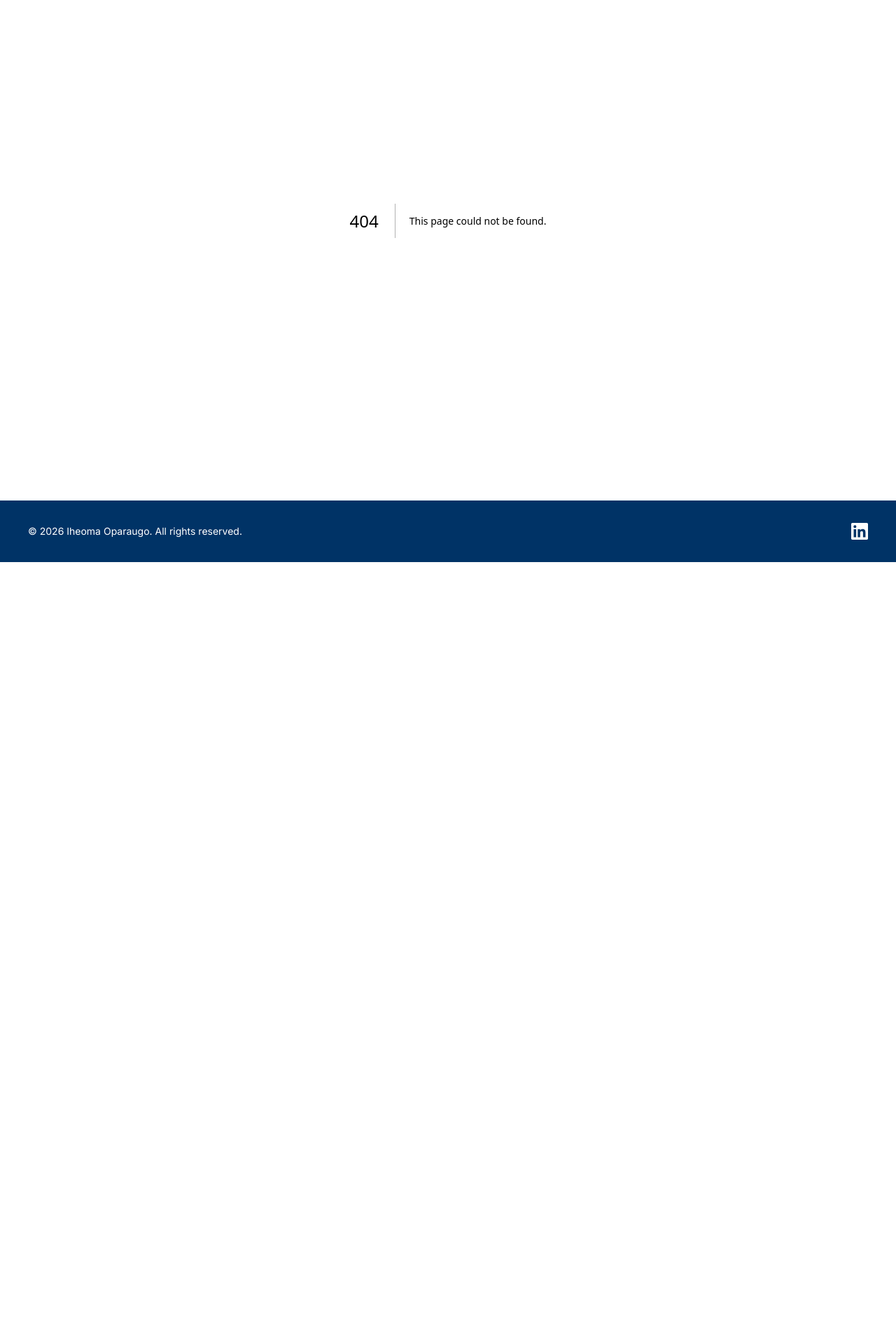
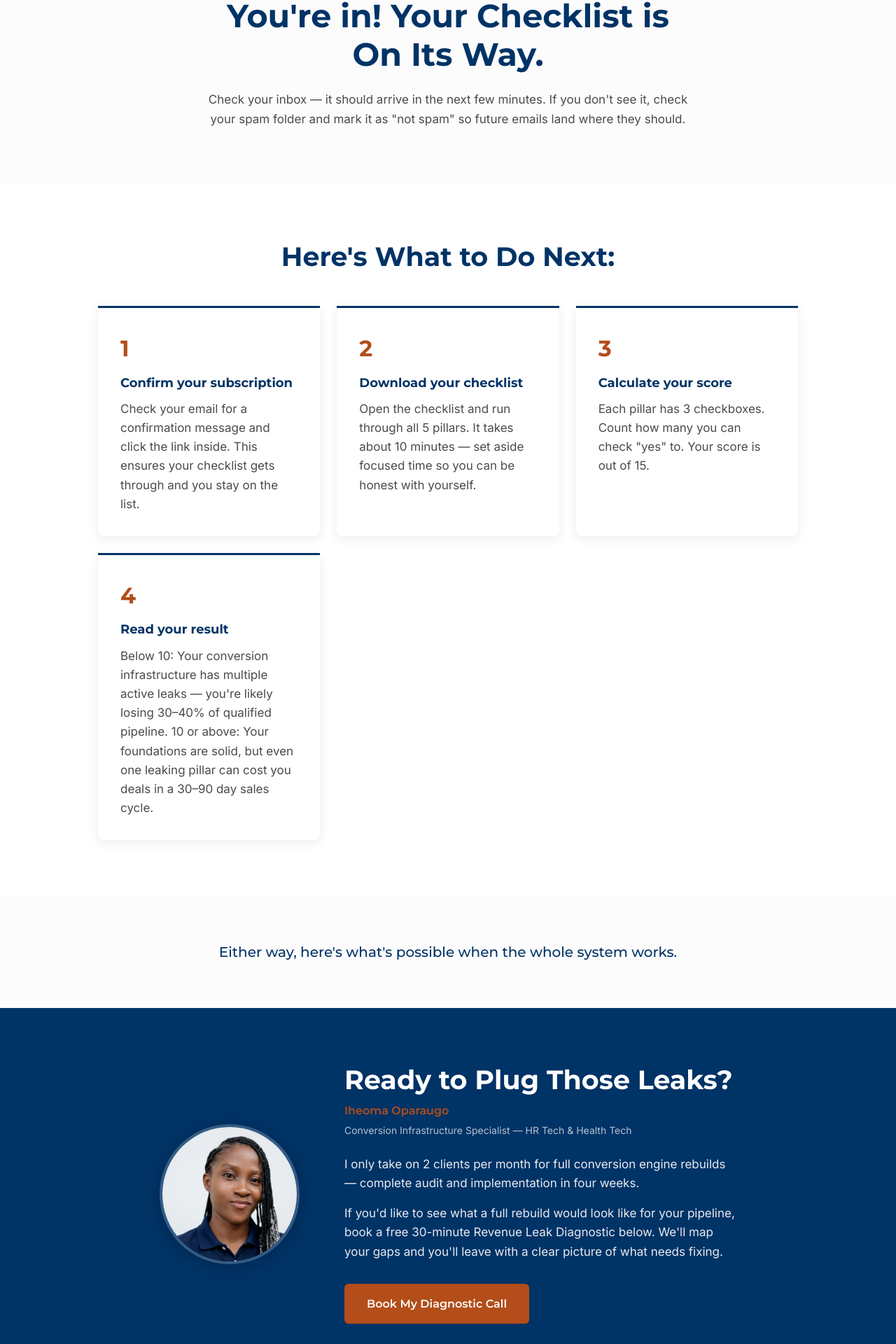
Before and after one commit to Homi011/iheoma-oparaugo, a Next.js app: page /thank-you in a window 1280 px wide. Before the commit this address had no page. Shown: the part 157-2077 px from the top of the page at 70% size. Before the commit the page ends 960 px from the top, so only its background shows below. Built offline with nearby package versions, Linux system fonts and the light colour scheme.

Commit message:
Build complete Thank You page

```diff
--- /dev/null
+++ b/app/thank-you/page.tsx
@@ -0,0 +1,104 @@
+'use client';
+import { useEffect } from 'react';
+import Link from 'next/link';
+
+export const metadata = {
+  robots: 'noindex, nofollow',
+};
+
+export default function ThankYou() {
+  useEffect(() => {
+    const params = new URLSearchParams(window.location.search);
+    const firstName = params.get('first_name');
+    const headline = document.getElementById('thank-you-headline');
+    if (headline) {
+      if (firstName) {
+        headline.textContent = `You're in, ${firstName}! Your Checklist is On Its Way.`;
+      } else {
+        headline.textContent = "You're in! Your Checklist is On Its Way.";
+      }
+    }
+  }, []);
+
+  return (
+    <>
+      {/* 7.2 HERO */}
+      <section style={{ backgroundColor: '#fcfcfc', padding: '80px 24px' }}>
+        <div style={{ maxWidth: '700px', margin: '0 auto', textAlign: 'center' }}>
+          <h1 id="thank-you-headline" style={{ fontFamily: 'Montserrat, sans-serif', fontWeight: 700, fontSize: 'clamp(32px, 4vw, 46px)', color: '#003366', lineHeight: 1.2, marginBottom: '24px' }}>
+            You're in! Your Checklist is On Its Way.
+          </h1>
+          <p style={{ fontFamily: 'Inter, sans-serif', fontSize: '17px', lineHeight: 1.6, color: '#4b4b4b' }}>
+            Check your inbox — it should arrive in the next few minutes. If you don't see it, check your spam folder and mark it as "not spam" so future emails land where they should.
+          </p>
+        </div>
+      </section>
+
+      {/* 7.3 WHAT TO DO NEXT */}
+      <section style={{ backgroundColor: '#ffffff', padding: '80px 24px' }}>
+        <div style={{ maxWidth: '1000px', margin: '0 auto' }}>
+          <h2 style={{ fontFamily: 'Montserrat, sans-serif', fontWeight: 700, fontSize: 'clamp(30px, 4vw, 38px)', color: '#003366', textAlign: 'center', marginBottom: '48px' }}>
+            Here's What to Do Next:
+          </h2>
+          <div style={{ display: 'grid', gridTemplateColumns: 'repeat(auto-fit, minmax(280px, 1fr))', gap: '24px' }}>
+            {[
+              { n: '1', title: 'Confirm your subscription', body: 'Check your email for a confirmation message and click the link inside. This ensures your checklist gets through and you stay on the list.' },
+              { n: '2', title: 'Download your checklist', body: 'Open the checklist and run through all 5 pillars. It takes about 10 minutes — set aside focused time so you can be honest with yourself.' },
+              { n: '3', title: 'Calculate your score', body: 'Each pillar has 3 checkboxes. Count how many you can check "yes" to. Your score is out of 15.' },
+              { n: '4', title: 'Read your result', body: 'Below 10: Your conversion infrastructure has multiple active leaks — you\'re likely losing 30–40% of qualified pipeline. 10 or above: Your foundations are solid, but even one leaking pillar can cost you deals in a 30–90 day sales cycle.' },
+            ].map((item, i) => (
+              <div key={i} style={{ backgroundColor: '#ffffff', borderTop: '3px solid #003366', padding: '32px', borderRadius: '0 0 8px 8px', boxShadow: '0 4px 16px rgba(0,0,0,0.08)' }}>
+                <span style={{ fontFamily: 'Montserrat, sans-serif', fontWeight: 700, fontSize: '32px', color: '#b34d19', display: 'block', marginBottom: '12px' }}>{item.n}</span>
+                <h3 style={{ fontFamily: 'Montserrat, sans-serif', fontWeight: 700, fontSize: '18px', color: '#003366', marginBottom: '12px' }}>{item.title}</h3>
+                <p style={{ fontFamily: 'Inter, sans-serif', fontSize: '17px', lineHeight: 1.6, color: '#4b4b4b', margin: 0 }}>{item.body}</p>
+              </div>
+            ))}
+          </div>
+        </div>
+      </section>
+
+      {/* 7.4 TRANSITION LINE */}
+      <section style={{ backgroundColor: '#fcfcfc', padding: '64px 24px' }}>
+        <div style={{ maxWidth: '700px', margin: '0 auto', textAlign: 'center' }}>
+          <p style={{ fontFamily: 'Montserrat, sans-serif', fontWeight: 500, fontSize: '20px', lineHeight: 1.6, color: '#003366' }}>
+            Either way, here's what's possible when the whole system works.
+          </p>
+        </div>
+      </section>
+
+      {/* 7.5 BOOKING SECTION */}
+      <section style={{ backgroundColor: '#003366', padding: '80px 24px' }}>
+        <div style={{ maxWidth: '1000px', margin: '0 auto', display: 'flex', alignItems: 'center', gap: '64px', flexWrap: 'wrap', justifyContent: 'center' }}>
+          <div style={{ flexShrink: 0 }}>
+            <img
+              src="/images/headshot-thankyou.jpg"
+              alt="Iheoma Oparaugo"
+              style={{ width: '200px', height: '200px', borderRadius: '50%', objectFit: 'cover', objectPosition: 'top', border: '4px solid rgba(255,255,255,0.2)', boxShadow: '0 4px 24px rgba(0,0,0,0.2)' }}
+            />
+          </div>
+          <div style={{ flex: '1', minWidth: '280px', maxWidth: '560px' }}>
+            <h2 style={{ fontFamily: 'Montserrat, sans-serif', fontWeight: 700, fontSize: 'clamp(28px, 4vw, 38px)', color: '#ffffff', marginBottom: '8px' }}>
+              Ready to Plug Those Leaks?
+            </h2>
+            <p style={{ fontFamily: 'Montserrat, sans-serif', fontWeight: 600, fontSize: '16px', color: '#b34d19', marginBottom: '4px' }}>
+              Iheoma Oparaugo
+            </p>
+            <p style={{ fontFamily: 'Inter, sans-serif', fontSize: '14px', color: 'rgba(255,255,255,0.7)', marginBottom: '24px' }}>
+              Conversion Infrastructure Specialist — HR Tech & Health Tech
+            </p>
+            <p style={{ fontFamily: 'Inter, sans-serif', fontSize: '17px', lineHeight: 1.6, color: 'rgba(255,255,255,0.9)', marginBottom: '16px' }}>
+              I only take on 2 clients per month for full conversion engine rebuilds — complete audit and implementation in four weeks.
+            </p>
+            <p style={{ fontFamily: 'Inter, sans-serif', fontSize: '17px', lineHeight: 1.6, color: 'rgba(255,255,255,0.9)', marginBottom: '32px' }}>
+              If you'd like to see what a full rebuild would look like for your pipeline, book a free 30-minute Revenue Leak Diagnostic below. We'll map your gaps and you'll leave with a clear picture of what needs fixing.
+            </p>
+            <Link href="https://calendly.com/fixyouremailmarketing/30mins" target="_blank" rel="noopener noreferrer"
+              style={{ backgroundColor: '#b34d19', color: '#ffffff', fontFamily: 'Montserrat, sans-serif', fontWeight: 600, fontSize: '16px', padding: '16px 32px', borderRadius: '6px', textDecoration: 'none', display: 'inline-block' }}>
+              Book My Diagnostic Call
+            </Link>
+          </div>
+        </div>
+      </section>
+    </>
+  );
+}
```
